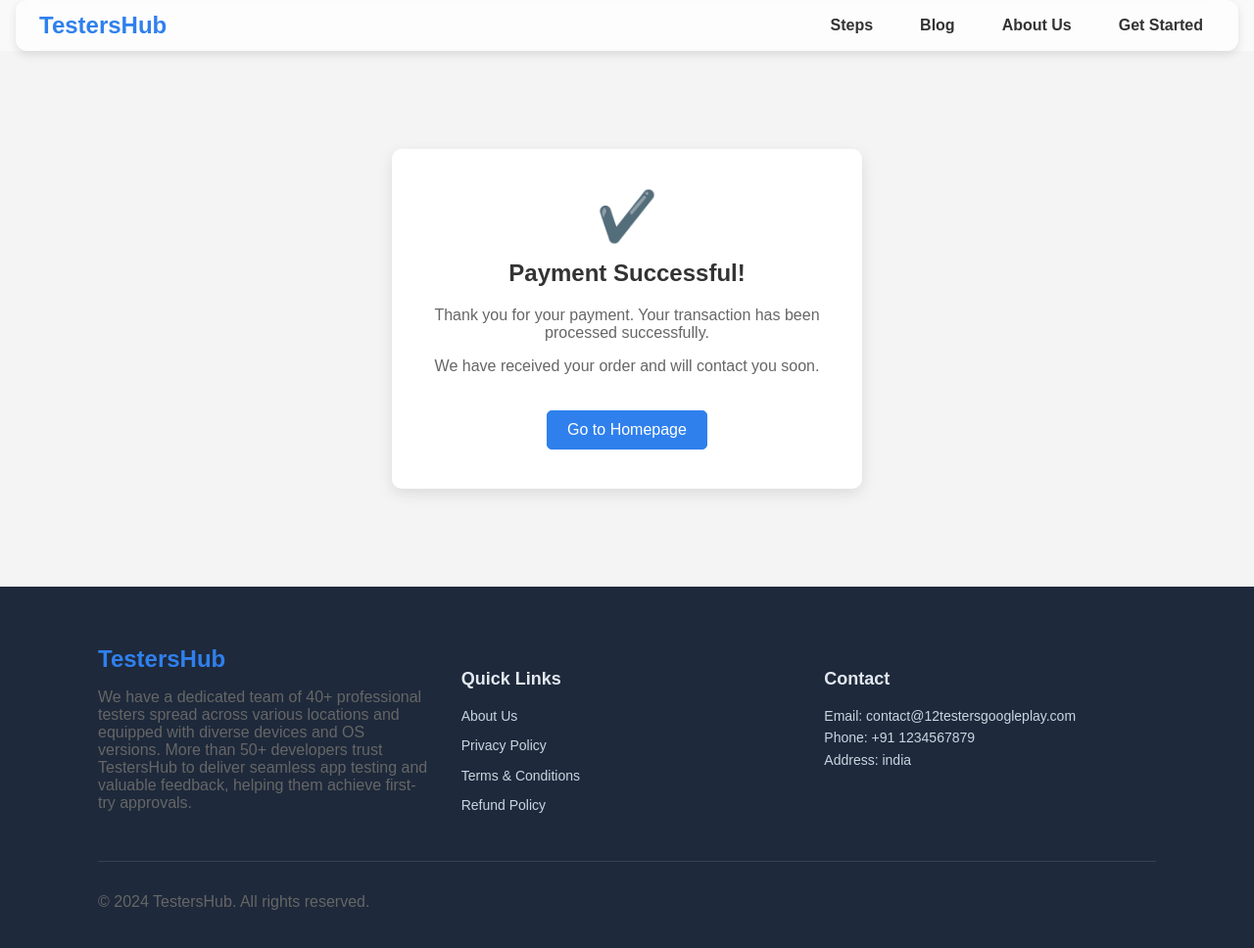
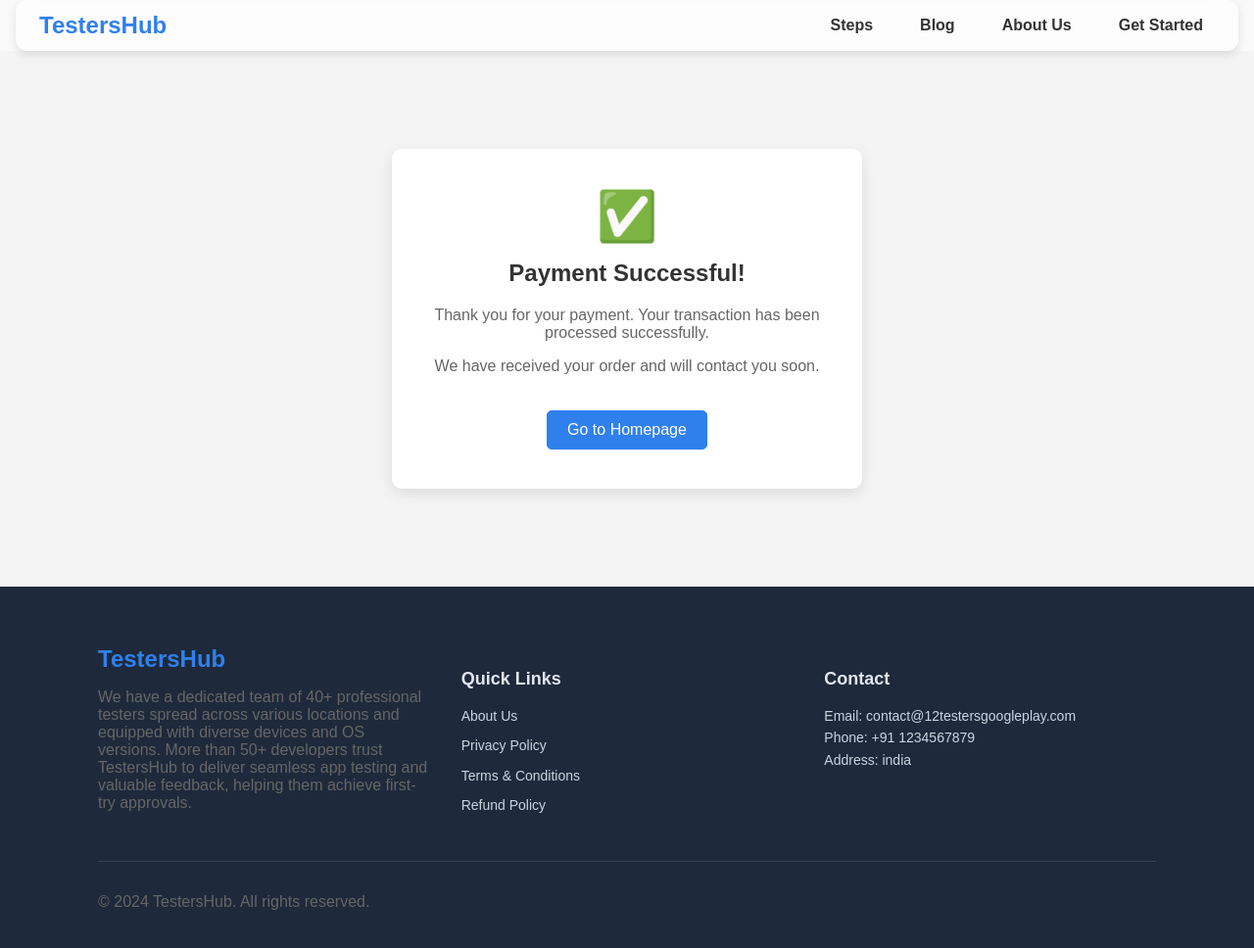
Before and after one commit to teekamsuthar/12testersgoogleplay.com, a Jekyll site: the page success.html, which Jekyll copies as it is, in a window 1280 px wide and 990 px high. Shown: the top 968 px of the window at 98% size. Built offline with Jekyll 4.4.1, drawn with Linux system fonts in a browser that asks for light colours.

Commit message:
Update success.html

```diff
--- a/success.html
+++ b/success.html
@@ -93,7 +93,7 @@
 
     <section class="container-s">
       <div class="success">
-        <div class="success-icon">✔️</div>
+        <div class="success-icon">✅</div>
         <h2>Payment Successful!</h2>
         <p>Thank you for your payment. Your transaction has been processed successfully.</p>
         <p>We have received your order and will contact you soon.</p>
```
